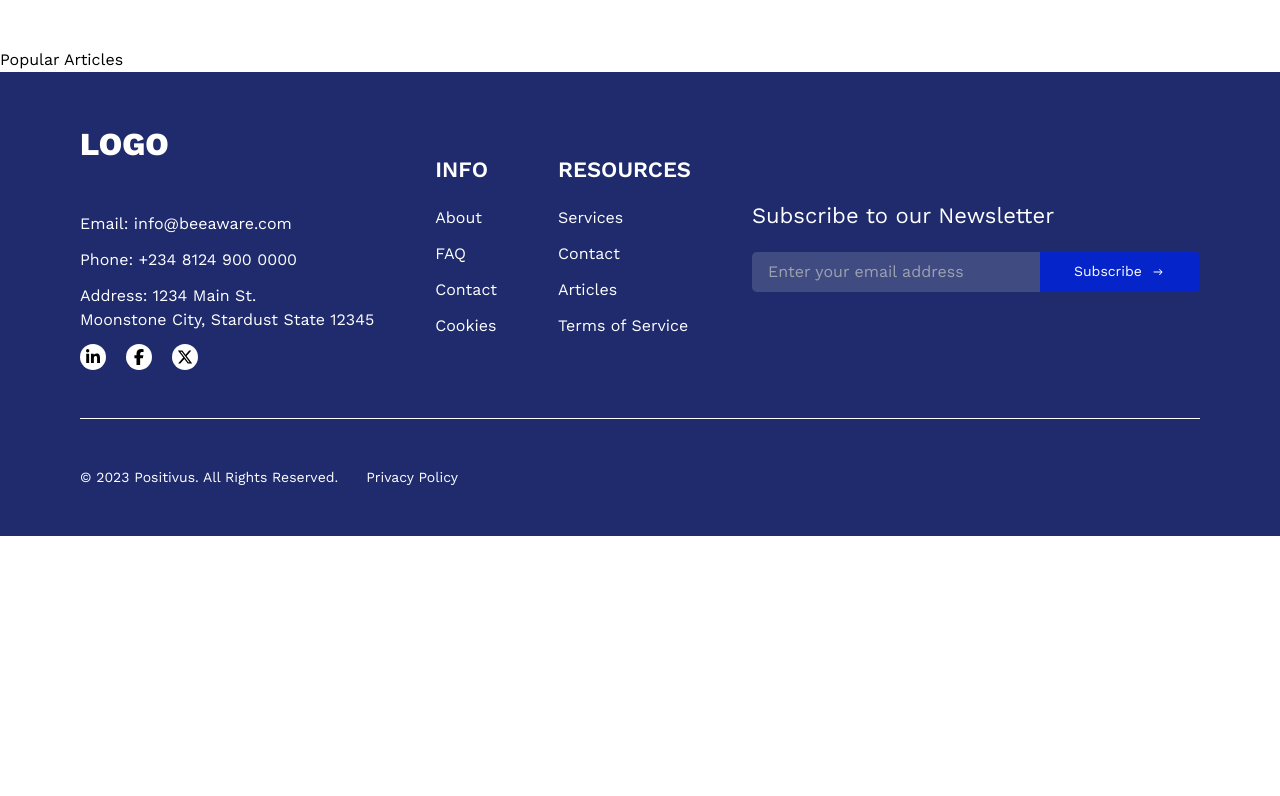
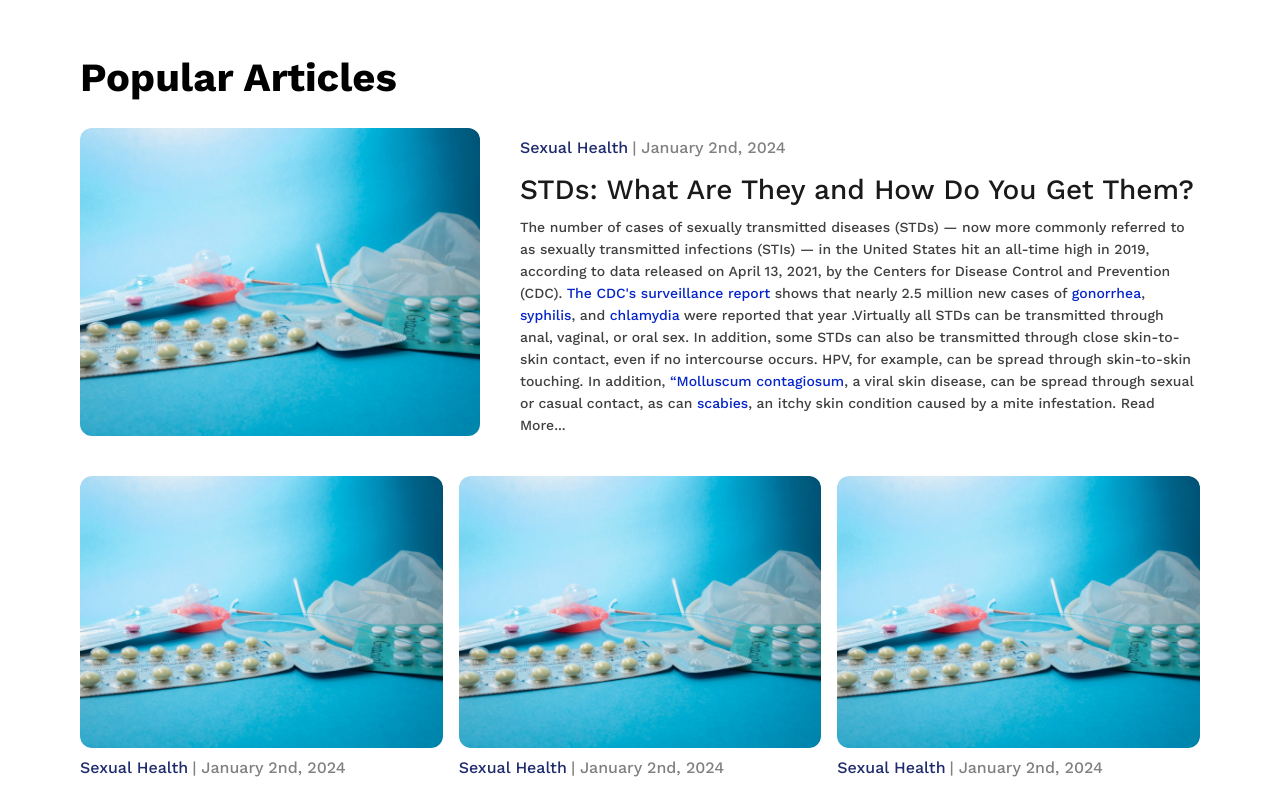
Before and after one commit to Perpy-del/BeeAware, a Next.js app: page /articles in a window 1280 px wide. Shown: the part 700-1496 px from the top of the page. Before the commit the page ends 1236 px from the top, so only its background shows below. Built offline with nearby package versions, Linux system fonts and the light colour scheme.

Commit message:
chore: add popular article section

```diff
--- a/app/articles/page.tsx
+++ b/app/articles/page.tsx
@@ -1,14 +1,14 @@
+import PopularArticleComponent from '@/components/ArticlesComponents/PopularArticleComponent';
 import SearchArticleComponent from '@/components/ArticlesComponents/SearchArticleComponent';
 
 type Props = {};
 
 const ArticlesPage = (props: Props) => {
+
   return (
     <div>
       <SearchArticleComponent />
-      <div>
-        <h1>Popular Articles</h1>
-      </div>
+      <PopularArticleComponent />
     </div>
   );
 };
--- a/components/ArticlesComponents/ArticleCardComponent.tsx
+++ b/components/ArticlesComponents/ArticleCardComponent.tsx
@@ -5,18 +5,20 @@ type Props = {
   date: string;
   topic: string;
   sub: string;
+  image: string;
 };
 
 const ArticleCardComponent = (props: Props) => {
   return (
     <div>
-      <div className='rounded-xl'>
+      <div className="rounded-xl">
         <Image
           width={400}
           height={300}
-          src="/article_image.jpg"
+          src={props.image}
           alt="Article Image"
           className="object-center object-cover rounded-xl"
+          loading='lazy'
         />
       </div>
       <div className="flex gap-1 pb-3 pt-2">
--- a/components/ArticlesComponents/DesktopArticleComponent.tsx
+++ b/components/ArticlesComponents/DesktopArticleComponent.tsx
@@ -1,4 +1,4 @@
-import React from 'react'
+import React from 'react';
 import ArticleCardComponent from './ArticleCardComponent';
 import ArticleInterface from '@/interfaces/ArticleInterface';
 
@@ -6,14 +6,15 @@ type Props = {
   popularArticles: boolean;
   latestArticles: boolean;
   slicedArticles: Array<ArticleInterface>;
-}
+};
 
 const DesktopArticleComponent = (props: Props) => {
   return (
     <div className="sm:hidden lg:flex">
       {props.popularArticles && (
         <div className="flex justify-between gap-10 3xl:gap-14 pt-8">
-            {props.slicedArticles.map((article: ArticleInterface, index: number) => {
+          {props.slicedArticles.map(
+            (article: ArticleInterface, index: number) => {
               return (
                 <ArticleCardComponent
                   key={index}
@@ -21,14 +22,17 @@ const DesktopArticleComponent = (props: Props) => {
                   date={article?.date}
                   topic={article?.topic}
                   sub={article?.sub}
+                  image={article?.image}
                 />
               );
-            })}
+            }
+          )}
         </div>
       )}
       {props.latestArticles && (
         <div className="flex justify-between gap-10 pt-8">
-            {props.slicedArticles.map((article: ArticleInterface, index: number) => {
+          {props.slicedArticles.map(
+            (article: ArticleInterface, index: number) => {
               return (
                 <ArticleCardComponent
                   key={index}
@@ -36,13 +40,15 @@ const DesktopArticleComponent = (props: Props) => {
                   date={article?.date}
                   topic={article?.topic}
                   sub={article?.sub}
+                  image={article?.image}
                 />
               );
-            })}
+            }
+          )}
         </div>
       )}
     </div>
-  )
-}
+  );
+};
 
-export default DesktopArticleComponent
+export default DesktopArticleComponent;
--- /dev/null
+++ b/components/ArticlesComponents/PopularArticleComponent.tsx
@@ -0,0 +1,114 @@
+import React from 'react';
+import ArticleCardComponent from './ArticleCardComponent';
+import { articlesData } from '@/data';
+import ArticleInterface from '@/interfaces/ArticleInterface';
+import Image from 'next/image';
+
+type Props = {};
+
+const PopularArticleComponent = (props: Props) => {
+  const lastArticle: ArticleInterface = articlesData[articlesData.length - 1];
+
+  return (
+    <div className="sm:pb-14 lg:pb-24">
+      <h1 className="sm:text-headerFour lg:text-headerTwo sm:font-ba_normal lg:font-ba_large sm:pb-6 lg:pb-5 sm:mx-5 lg:mx-20">
+        Popular Articles
+      </h1>
+      <div className="flex sm:flex-col lg:flex-row sm:gap-3 lg:gap-10 sm:mx-5 lg:mx-20 pb-10">
+        <Image
+          src={lastArticle?.image}
+          width={400}
+          height={300}
+          alt="Article Image"
+          className="object-center object-cover rounded-xl"
+          loading="lazy"
+        />
+        <div>
+          <div className="flex gap-1 pb-3 pt-2">
+            <h4 className="font-ba_normal text-baPrimary">
+              {lastArticle?.focus}
+            </h4>
+            <span className="font-ba_normal text-baSubtle">
+              | {lastArticle.date}
+            </span>
+          </div>
+          <h1 className="text-headerFour font-ba_normal leading-9 pb-2 text-baDark dark:text-baSubtle cursor-pointer hover:underline">
+            {lastArticle.topic}
+          </h1>
+          <p className="text-smallSize font-ba_normal text-baBody dark:text-baLight leading-[22px]">
+            The number of cases of sexually transmitted diseases (STDs) — now
+            more commonly referred to as sexually transmitted infections (STIs)
+            — in the United States hit an all-time high in 2019, according to
+            data released on April 13, 2021, by the Centers for Disease Control
+            and Prevention (CDC).{' '}
+            <a
+              href="https://www.cdc.gov/std/statistics/default.htm"
+              className="text-baSecondary hover:underline"
+            >
+              The CDC&apos;s surveillance report
+            </a>{' '}
+            shows that nearly 2.5 million new cases of{' '}
+            <a
+              href="https://www.everydayhealth.com/gonorrhea/guide"
+              className="text-baSecondary hover:underline"
+            >
+              gonorrhea
+            </a>
+            ,{' '}
+            <a
+              href="https://www.everydayhealth.com/syphilis/guide"
+              className="text-baSecondary hover:underline"
+            >
+              syphilis
+            </a>
+            , and{' '}
+            <a
+              href="https://www.everydayhealth.com/chlamydia/guide"
+              className="text-baSecondary hover:underline"
+            >
+              chlamydia
+            </a>{' '}
+            were reported that year .Virtually all STDs can be transmitted
+            through anal, vaginal, or oral sex. In addition, some STDs can also
+            be transmitted through close skin-to-skin contact, even if no
+            intercourse occurs. HPV, for example, can be spread through
+            skin-to-skin touching. In addition,{' '}
+            <a
+              href="https://www.everydayhealth.com/molluscum-contagiosum/guide/"
+              className="text-baSecondary hover:underline"
+            >
+              “Molluscum contagiosum
+            </a>
+            , a viral skin disease, can be spread through sexual or casual
+            contact, as can{' '}
+            <a
+              href="https://www.everydayhealth.com/infectious-diseases/symptoms/how-know-those-bites-are-scabies/"
+              className="text-baSecondary hover:underline"
+            >
+              scabies
+            </a>
+            , an itchy skin condition caused by a mite infestation. Read More...
+          </p>
+        </div>
+      </div>
+      <div className="flex sm:flex-col lg:flex-row gap-4 sm:mx-5 lg:mx-20">
+        {articlesData
+          .slice(0, 3)
+          .map((article: ArticleInterface, index: number) => {
+            return (
+              <ArticleCardComponent
+                key={index}
+                focus={article?.focus}
+                date={article?.date}
+                topic={article?.topic}
+                sub={article?.sub}
+                image={article?.image}
+              />
+            );
+          })}
+      </div>
+    </div>
+  );
+};
+
+export default PopularArticleComponent;
--- a/components/HomepageComponents/HealthArticleSection.tsx
+++ b/components/HomepageComponents/HealthArticleSection.tsx
@@ -45,7 +45,7 @@ const HealthArticleSection = (props: Props) => {
         Health Article
       </h1>
       <p className="sm:text-bodySize sm:text-center lg:text-left lg:text-headerSix xl:text-headerFive 3xl:text-headerThree pb-7">
-        Insights and infromation about STIs and Sexual Health
+        Insights and information about STIs and Sexual Health
       </p>
       <ArticleCountComponent
         popularArticles={popularArticles}
```
Lines whose indentation alone changed are shown as unchanged.
